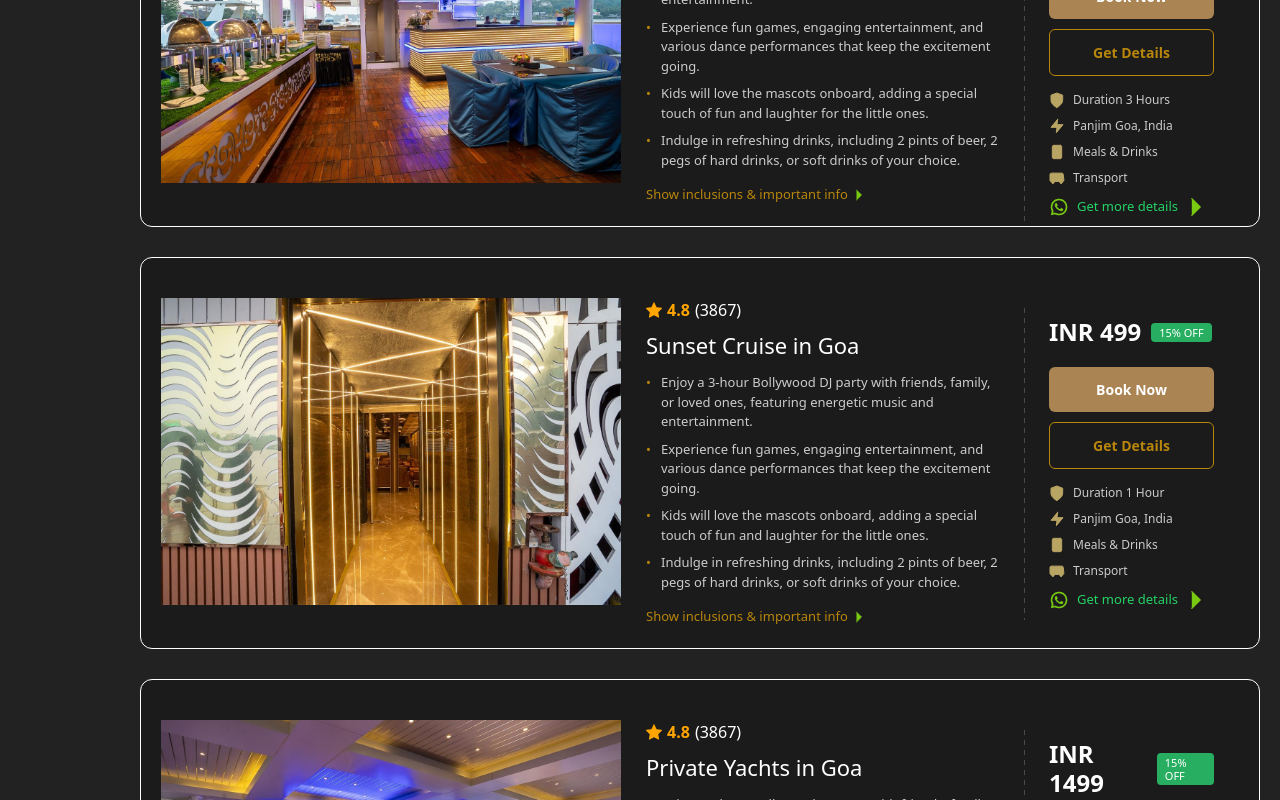
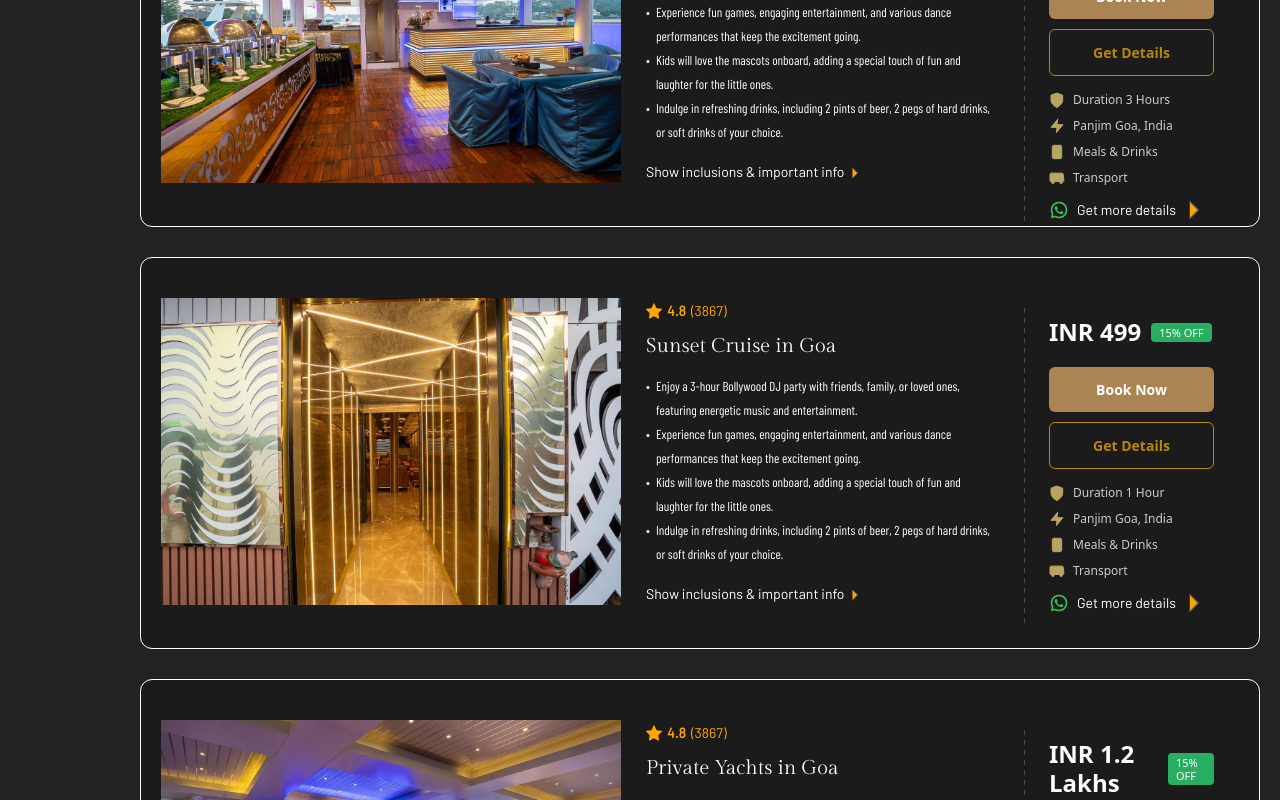
Before and after one commit to Kratagya-Webkorps/nautiamigo-angular, an Angular app: page / in a window 1280 px wide. Shown: the part 3680-4480 px from the top of the page. Built offline with nearby package versions, Linux system fonts and the light colour scheme.

Commit message:
CHanged font properties of cards in cruise-packages section

```diff
--- a/src/app/cruise-packages/cruise-packages.component.css
+++ b/src/app/cruise-packages/cruise-packages.component.css
@@ -183,18 +183,18 @@
     margin: 0;
   }
 
-  .detail-content li {
+  /* .detail-content li {
     color: #cccccc;
     font-size: 13px;
     line-height: 1.5;
     margin-bottom: 8px;
     position: relative;
     padding-left: 15px;
-  }
+  } */
 
   .detail-content li:before {
     content: "•";
-    color: #b8860b;
+    color: #ffffff;
     position: absolute;
     left: 0;
   }
@@ -217,18 +217,21 @@
     align-items: center;
     gap: 5px;
     transition: color 0.3s ease;
+
   }
 
   .link-cursor:hover {
-    color: #d4ac0d;
+    color: #ffffff;
   }
 
   .link-cursor img {
     width: 12px;
     height: 12px;
-    filter: brightness(0) saturate(100%) invert(69%) sepia(58%) saturate(1000%) hue-rotate(38deg) brightness(96%) contrast(86%);
+    color:white
+    /* filter: brightness(0) saturate(100%) invert(69%) sepia(58%) saturate(1000%) hue-rotate(38deg) brightness(96%) contrast(86%);
+  } */
+
   }
-
   /* Payments section */
   .payments {
     width: 215px; /* Booking section width */
@@ -492,3 +495,53 @@
       display: none !important;
     }
   }
+
+  .info h3 {
+    font-family: "Gilda Display", serif;
+    font-weight: 400;
+    font-size: 20px;
+    line-height: 25px;
+    letter-spacing: 0px;
+    color: #ffffff;
+  }
+
+  .info p {
+    font-family: "Barlow Regular", sans-serif;
+    font-weight: 400;
+    font-size: 13px;
+    line-height: 24px;
+    letter-spacing: 0px;
+    color: #ffffff;
+    margin-bottom: 12px;
+  }
+
+  .detail-content li {
+    font-family: "Barlow Condensed", sans-serif;
+    font-weight: 400;
+    font-size: 13px;
+    line-height: 24px;
+    letter-spacing: 0px;
+    color: #ffffff;
+    position: relative;
+    padding-left: 10px;
+  }
+
+  .rating,
+.rating span,
+.rating i {
+  font-family: "Barlow", sans-serif;
+  font-weight: 400;
+  font-size: 14px;
+  line-height: 26.3px;
+  color: #ffa500;
+}
+
+.link {
+  font-family: "Barlow", sans-serif;
+  font-weight: 400;
+  font-size: 14px;
+  line-height: 26.3px;
+  letter-spacing: 0px;  /* line spacing */
+  color: #ffffff;       /* white */
+  text-decoration: none; /* removes underline, optional */
+}
--- a/src/app/cruise-packages/cruise-packages.component.html
+++ b/src/app/cruise-packages/cruise-packages.component.html
@@ -42,7 +42,7 @@
 
                 <h3>{{ offer.title }}</h3>
 
-                <div class="detail-content d-ele">
+                <div class="detail-content d-ele content">
                   <ul>
                     <li *ngFor="let item of offer.mustKnow">{{ item.about1 }}</li>
                   </ul>
--- a/src/app/cruise-packages/cruise-packages.component.ts
+++ b/src/app/cruise-packages/cruise-packages.component.ts
@@ -464,7 +464,7 @@ export class CruisePackagesComponent implements OnInit {
       oldPrice: "1199",
       booked: "4M+",
       buttonText: "Book this activity & get 20% off",
-      currentPrice: "1499",
+      currentPrice: "1.2 Lakhs",
       image: "../../assets/img/dinnercruise/DC23.jpeg",
       topFeatures: [
         {
```
